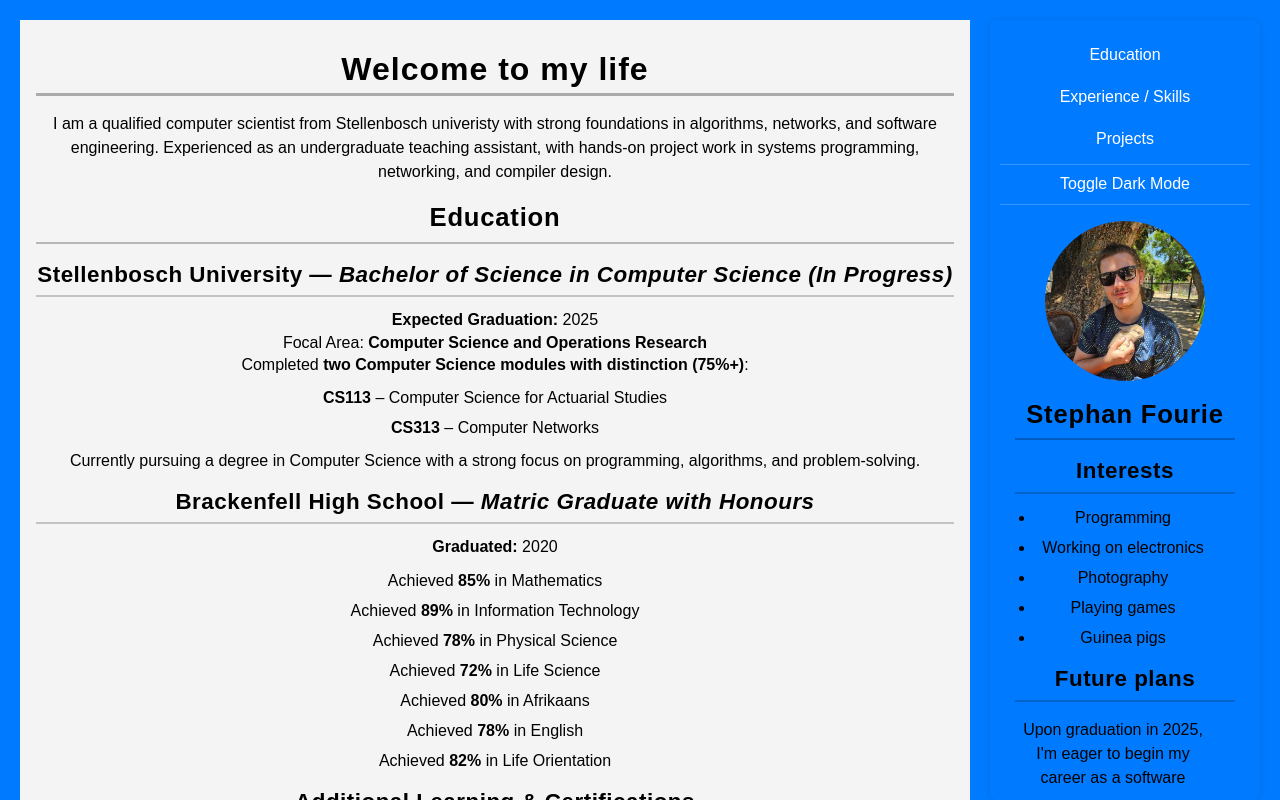
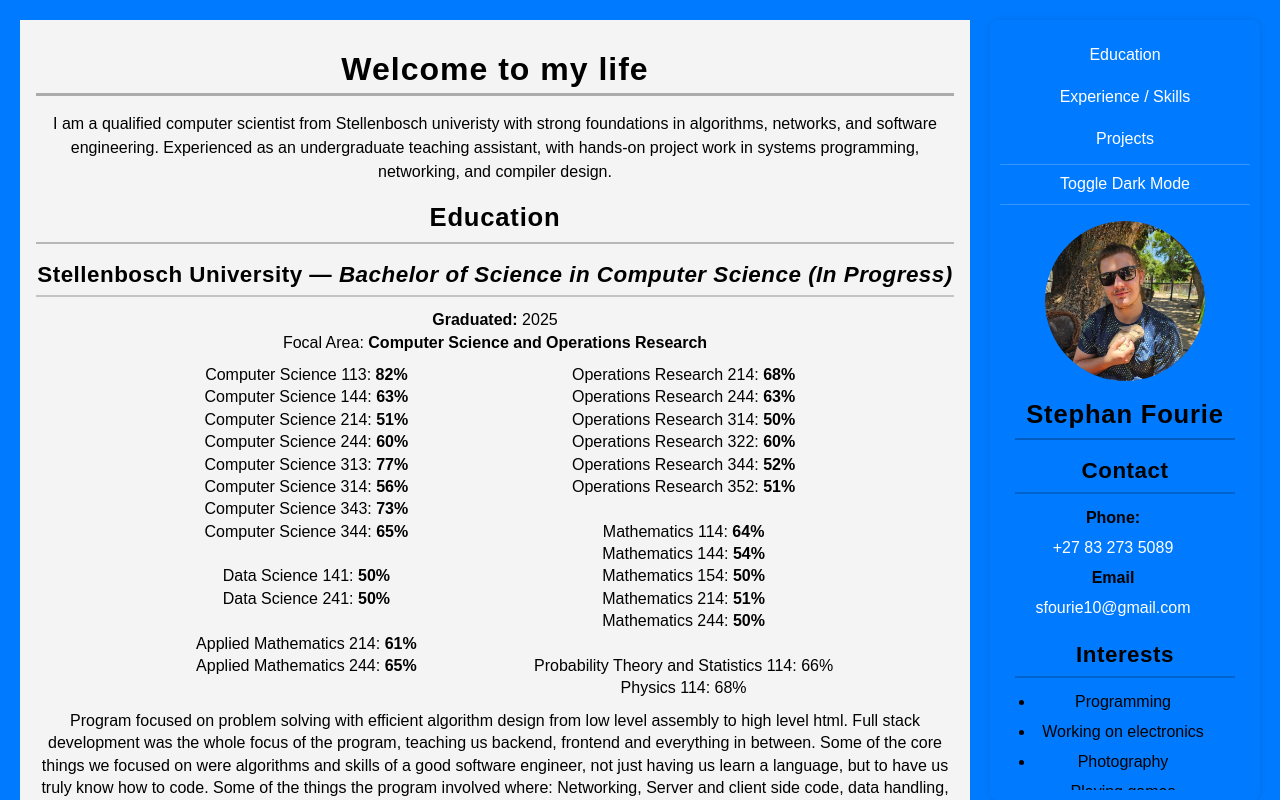
Before and after one commit to Fourie12/Curriculum_Vitae, a React (Vite) app in the folder Code/: page / in a window 1280 px wide. Built offline with nearby package versions, Linux system fonts and the light colour scheme.

Commit message:
final university marks updated

```diff
--- a/Code/src/components/HomePage.css
+++ b/Code/src/components/HomePage.css
@@ -223,6 +223,24 @@
   margin-bottom: 6px;
 }
 
+.uni-marks {
+	display: flex;
+	gap: 20px;
+	width: 100%;
+}
+
+.column {
+	flex: 1;
+}
+
+.left {
+	margin-left: 10%;
+}
+
+.right {
+	margin-right: 10%;
+}
+
 #education p {
   margin: 5px 0;
   line-height: 1.4;
@@ -235,7 +253,7 @@
   line-height: 1.4;
 }
 
-@media (max-width: 768px) {
+@media (max-width: 1000px) {
   .main-content {
     margin-top: 0;
     flex-direction: column;
@@ -270,6 +288,14 @@
   /* Show toggle button */
   .sidebar-toggle-btn {
     display: block;
+  }
+
+  .uni-marks {
+	  flex-direction: column;
+  }
+
+  .column {
+	  margin: 0px;
   }
 }
 
--- a/Code/src/components/HomePage.jsx
+++ b/Code/src/components/HomePage.jsx
@@ -18,8 +18,8 @@
 
 	useEffect(() => {
 		function handleResize() {
-			setIsMobile(window.innerWidth <= 768);
-			if (window.innerWidth > 768) setSidebarVisible(true);
+			setIsMobile(window.innerWidth <= 1000);
+			if (window.innerWidth > 1000) setSidebarVisible(true);
 		}
 		handleResize();
 		window.addEventListener('resize', handleResize);
@@ -90,14 +90,44 @@
 
 					<div className="education-item">
 						<h3>Stellenbosch University — <em>Bachelor of Science in Computer Science (In Progress)</em></h3>
-						<p><strong>Expected Graduation:</strong> 2025<br />
-							Focal Area: <strong>Computer Science and Operations Research</strong><br />
-							Completed <strong>two Computer Science modules with distinction (75%+)</strong>:<br /></p>
-							<ul className="body-list">
-								<li><strong>CS113</strong> – Computer Science for Actuarial Studies </li>
-								<li><strong>CS313</strong> – Computer Networks</li>
-							</ul>
-							<p>Currently pursuing a degree in Computer Science with a strong focus on programming, algorithms, and problem-solving.</p>
+						<p><strong>Graduated:</strong> 2025<br />
+							Focal Area: <strong>Computer Science and Operations Research</strong><br /></p>
+							<div className="uni-marks">
+								<div className="column left">
+									<p>Computer Science 113: <b>82%</b><br />
+									Computer Science 144: <b>63%</b><br />
+									Computer Science 214: <b>51%</b><br />
+									Computer Science 244: <b>60%</b><br />
+									Computer Science 313: <b>77%</b><br />
+									Computer Science 314: <b>56%</b><br />
+									Computer Science 343: <b>73%</b><br />
+									Computer Science 344: <b>65%</b><br /><br />
+
+									Data Science 141: <b>50%</b><br />
+									Data Science 241: <b>50%</b><br /><br />
+
+									Applied Mathematics 214: <b>61%</b><br />
+									Applied Mathematics 244: <b>65%</b></p>
+								</div>
+								<div className="column right">
+									<p>Operations Research 214: <b>68%</b><br />
+									Operations Research 244: <b>63%</b><br />
+									Operations Research 314: <b>50%</b><br />
+									Operations Research 322: <b>60%</b><br />
+									Operations Research 344: <b>52%</b><br />
+									Operations Research 352: <b>51%</b><br /><br />
+
+									Mathematics 114: <b>64%</b><br />
+									Mathematics 144: <b>54%</b><br />
+									Mathematics 154: <b>50%</b><br />
+									Mathematics 214: <b>51%</b><br />
+									Mathematics 244: <b>50%</b><br /><br />
+
+									Probability Theory and Statistics 114: 66%<br />
+									Physics 114: 68%<br /></p>
+								</div>
+							</div>
+							<p>Program focused on problem solving with efficient algorithm design from low level assembly to high level html. Full stack development was the whole focus of the program, teaching us backend, frontend and everything in between. Some of the core things we focused on were algorithms and skills of a good software engineer, not just having us learn a language, but to have us truly know how to code. Some of the things the program involved where: Networking, Server and client side code, data handling, efficient code, low level system design and tools like version control systems.</p>
 					</div>
 
 					<div className="education-item">
@@ -242,6 +272,14 @@
 
 					<h2>Stephan Fourie</h2>
 
+					{/* Contact */}
+					<h3>Contact</h3>
+					<div className="editable-section">
+						<strong>Phone:</strong> <a href="tel:+27832735089">+27 83 273 5089</a>
+						<strong>Email</strong> <a href="mailto:sfourie10@gmail.com">sfourie10@gmail.com</a>
+					</div>
+
+
 					{/* Interests Section */}
 					<h3>Interests</h3>
 					<div className="editable-section">
```
